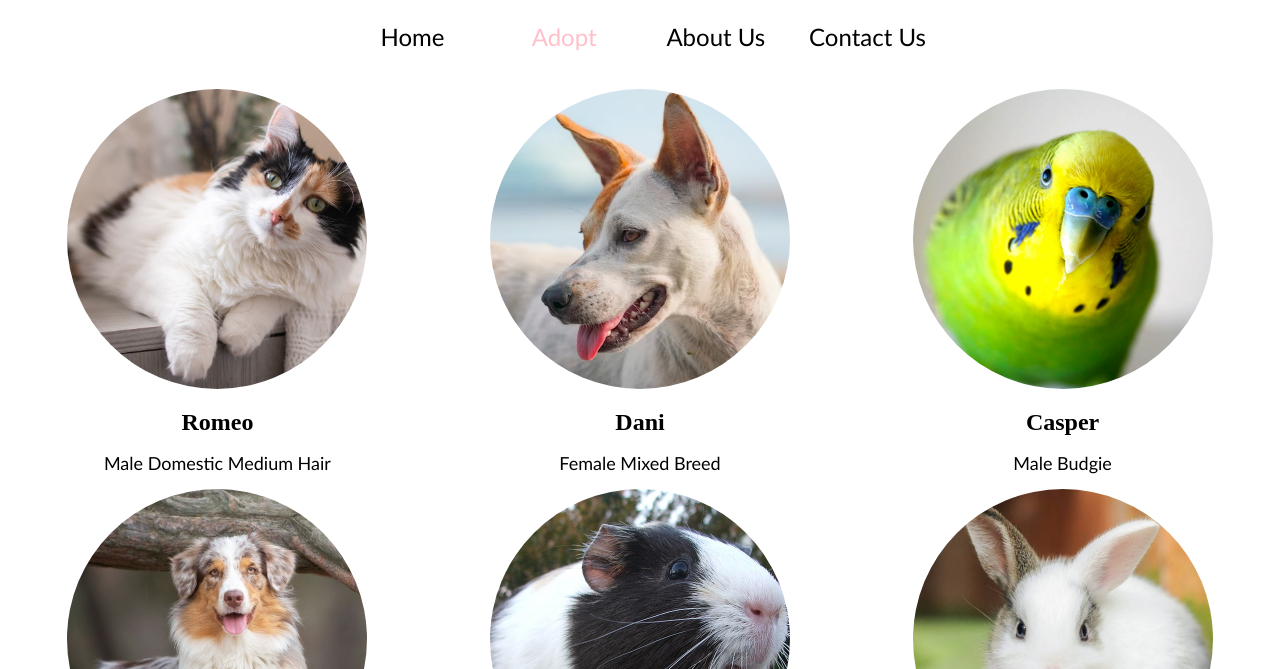
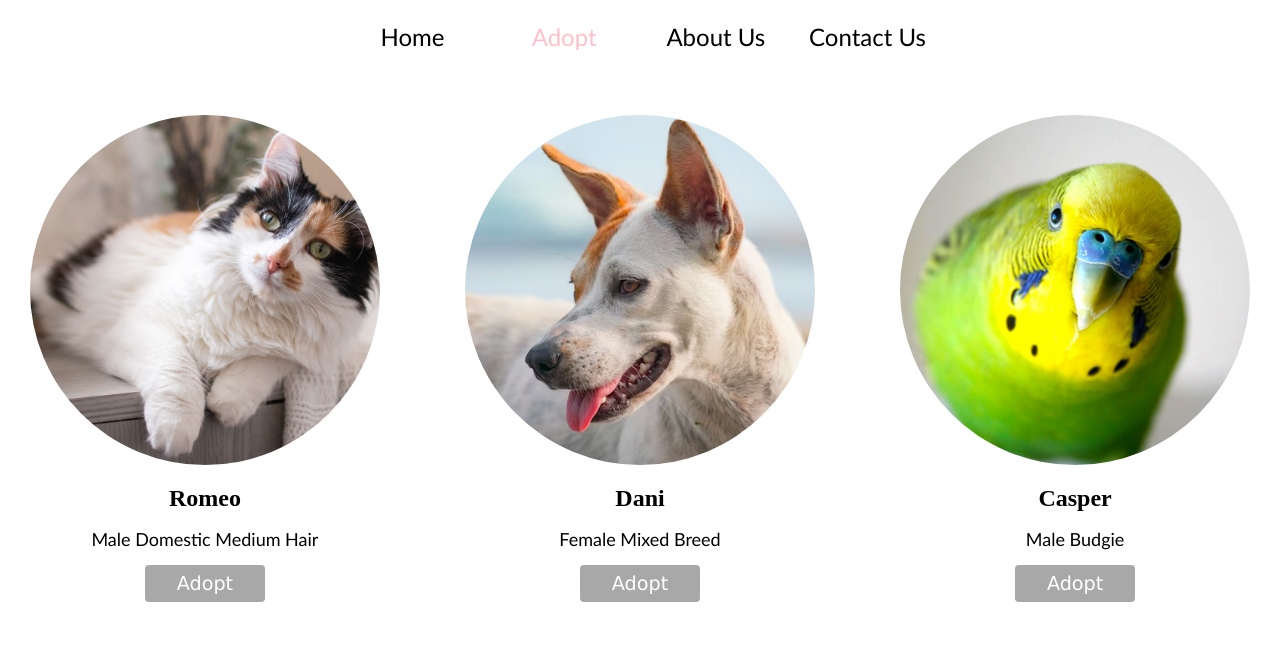
Before and after one commit to jj2947/animal-shelter-website, a plain HTML site: page PetsAvailable.html in a window 1280 px wide. Shown: the part 131-800 px from the top of the page. Drawn offline with Linux system fonts and the light colour scheme.

Commit message:
added adopt buttons to the page

```diff
--- a/PetsAvailable.html
+++ b/PetsAvailable.html
@@ -29,36 +29,42 @@
             <img src="Images/cat1.jpeg" alt="Cat for Adoption">
             <h1>Romeo</h1>
             <h2>Male Domestic Medium Hair</h2>
+            <p>Adopt</p>
         </div>
 
         <div class="pets">
             <img src="Images/dog1.jpeg" alt="Dog for Adoption">
             <h1>Dani</h1>
             <h2>Female Mixed Breed</h2>
+            <p>Adopt</p>
         </div>
 
         <div class="pets">
             <img src="Images/bird1.jpeg" alt="Bird for Adoption">
             <h1>Casper</h1>
             <h2>Male Budgie</h2>
+            <p>Adopt</p>
         </div>
 
         <div class="pets">
             <img src="Images/dog2.jpeg" alt="Dog for Adoption">
             <h1>Ellie</h1>
             <h2>Female Australian Shepherd</h2>
+            <p>Adopt</p>
         </div>
 
         <div class="pets">
             <img src="Images/guineapig1.jpeg" alt="Guinea Pig for Adoption">
             <h1>Jackson</h1>
             <h2>Male Guinea Pig</h2>
+            <p>Adopt</p>
         </div>
 
         <div class="pets">
             <img src="Images/bunny1.jpeg" alt="Rabbit for Adoption">
             <h1>Skye</h1>
             <h2>Female Rabbit</h2>
+            <p>Adopt</p>
         </div>
     </div>
 
--- a/stylesheets/PetsAvailable.css
+++ b/stylesheets/PetsAvailable.css
@@ -4,14 +4,14 @@
     flex-wrap: wrap;
     justify-content: space-evenly;
     gap: 5%;
-    margin-top: 3%;
-    margin-bottom: 3%;
+    margin-top: 5%;
+    text-align: center;
 }
 
 .pets img {
     border-radius: 50%;
-    height: 300px;
-    width: 300px;
+    height: 350px;
+    width: 350px;
     object-fit: cover;
     align-items: center;
 }
@@ -27,3 +27,26 @@
     font-weight: lighter;
     font-family: 'Trebuchet MS', sans-serif;
 }
+
+.pets p {
+    font-size: larger;
+    text-decoration: none;
+    font-family: 'Lucida Sans', 'Lucida Sans Regular', 'Lucida Grande', 'Lucida Sans Unicode', Geneva, Verdana, sans-serif;
+    padding-inline: 30px;
+    padding-top: 5px;
+    padding-bottom: 5px;
+    border-radius: 4px;
+    display: inline-block;
+    margin-top: 0%;
+    margin-bottom: 20%;
+    background-color: rgb(168, 168, 168);
+    border: 2.5px rgb(168, 168, 168) solid;
+    color: white;
+}
+
+.pets p:hover,
+.pets p:active {
+    border: 2.5px rgb(168, 168, 168) solid;
+    color: rgb(168, 168, 168);
+    background-color: white;
+}
```
